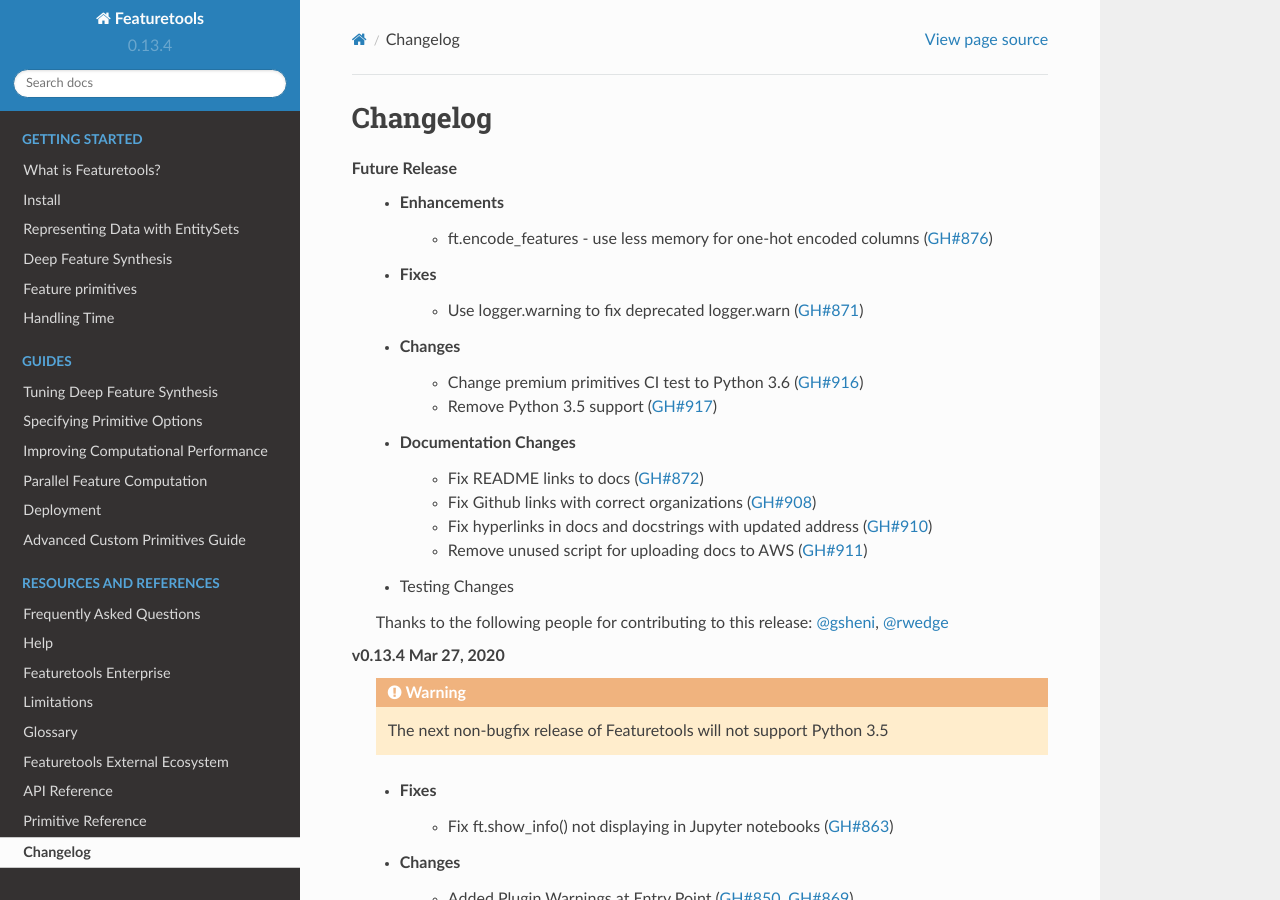
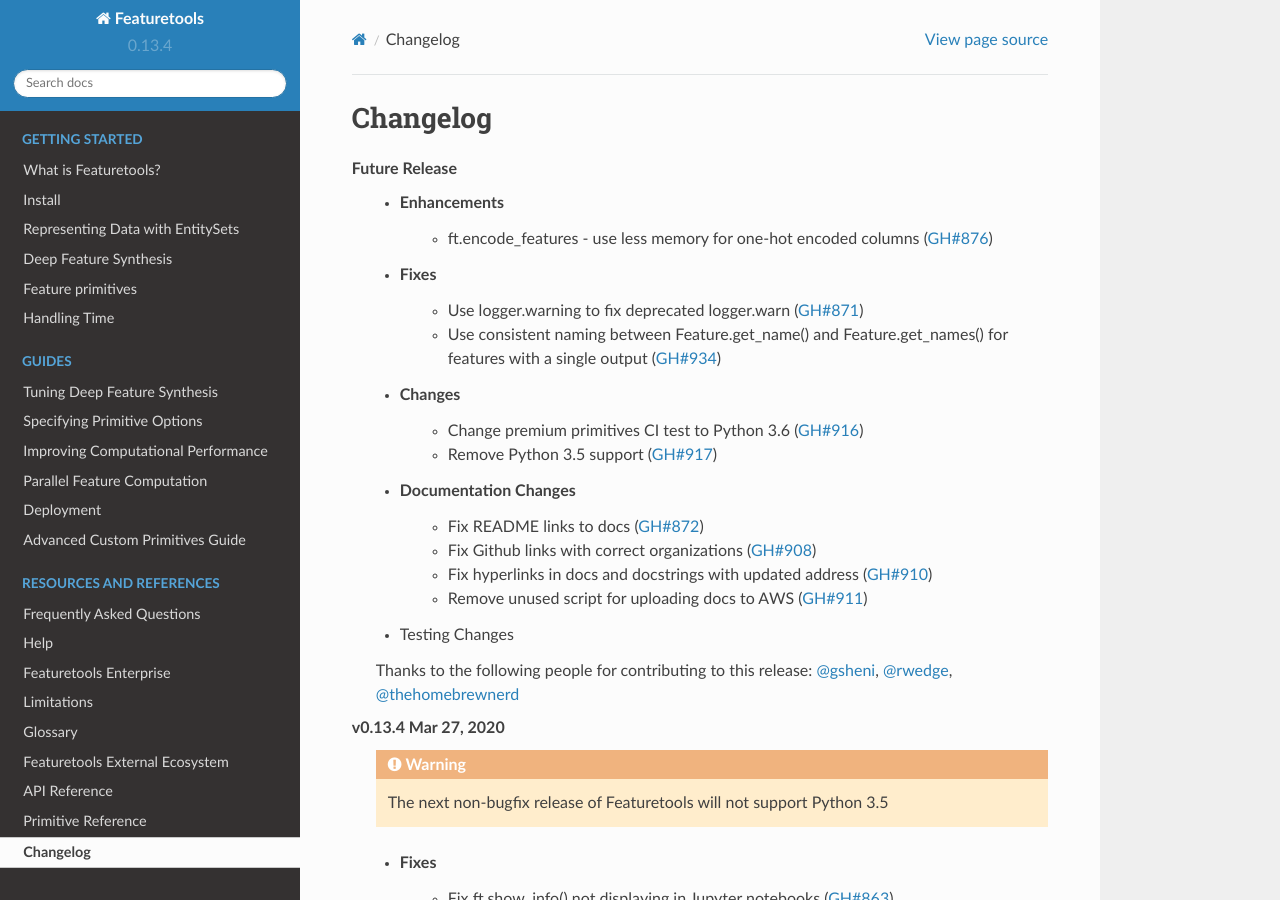
Before and after one commit to alteryx/featuretools, a Sphinx documentation site: the page built from docs/source/changelog.rst, in a window 1280 px wide and 900 px high. Built offline with Sphinx 7.4.7 and the Read the Docs theme 2.0.0, drawn with Linux system fonts in a browser that asks for light colours; pages that are not in the unit, such as notebooks, are missing from menus; comment, search, counter and statistics services are not loaded.

Commit message:
update changelog.rst

```diff
--- a/docs/source/changelog.rst
+++ b/docs/source/changelog.rst
@@ -7,6 +7,7 @@
         * ft.encode_features - use less memory for one-hot encoded columns (:pr:`876`)
     * Fixes
         * Use logger.warning to fix deprecated logger.warn (:pr:`871`)
+        * Use consistent naming between Feature.get_name() and Feature.get_names() for features with a single output (:pr:`934`)
     * Changes
         * Change premium primitives CI test to Python 3.6 (:pr:`916`)
         * Remove Python 3.5 support (:pr:`917`)
@@ -18,7 +19,7 @@
     * Testing Changes
 
     Thanks to the following people for contributing to this release:
-    :user:`gsheni`, :user:`rwedge`
+    :user:`gsheni`, :user:`rwedge`, :user:`thehomebrewnerd`
 
 **v0.13.4 Mar 27, 2020**
     .. warning::
```
